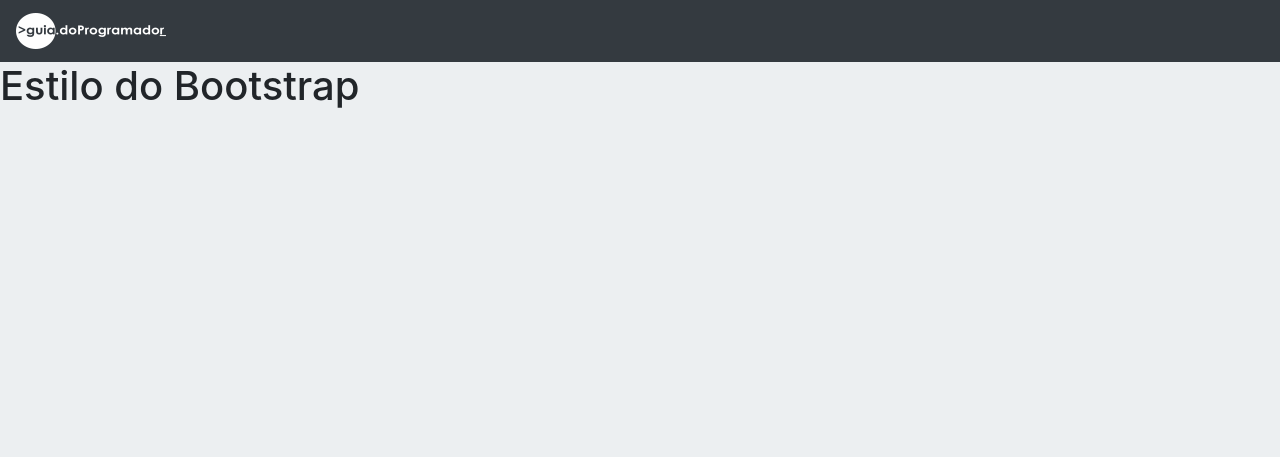
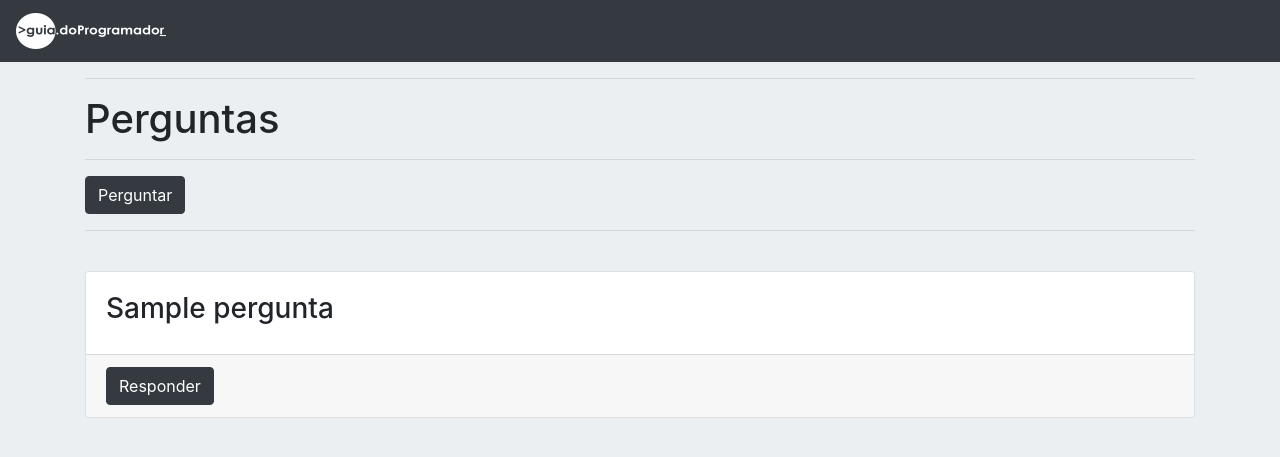
Before and after one commit to almir05/guia_perguntas, a Node server app: template views/index.ejs in a window 1280 px wide. Shown: the top 457 px of the page. Run offline with Node 20, Linux system fonts and the light colour scheme; the template is opened without the code that fills it: most values are stand-ins (such as "Sample title", 1, 10 or a date in 2020); some libraries are stand-ins or nearby versions.

Commit message:
Listando perguntas no Front-end

```diff
--- a/views/index.ejs
+++ b/views/index.ejs
@@ -1,6 +1,28 @@
 <%- include('partials/header.ejs') %>
 <body>
   <%- include('partials/navbar.ejs') %>
-  <h1>Estilo do Bootstrap</h1>
+
+  <div class="container">
+    <hr>
+    <h1>Perguntas</h1>
+    <hr>
+    <a href="/perguntar" class="btn btn-dark">Perguntar</a>
+    <hr>
+
+    <% perguntas.forEach(pergunta => { %>
+      <br>
+      <div class="card">
+        <div class="card-body">
+          <h3><%= pergunta.titulo %></h3>
+        </div>
+
+        <div class="card-footer">
+          <button class="btn btn-dark">Responder</button>
+        </div>
+      </div>
+    <% }) %>
+
+  </div>
+
 </body>
 <%- include('partials/footer.ejs') %>
```
